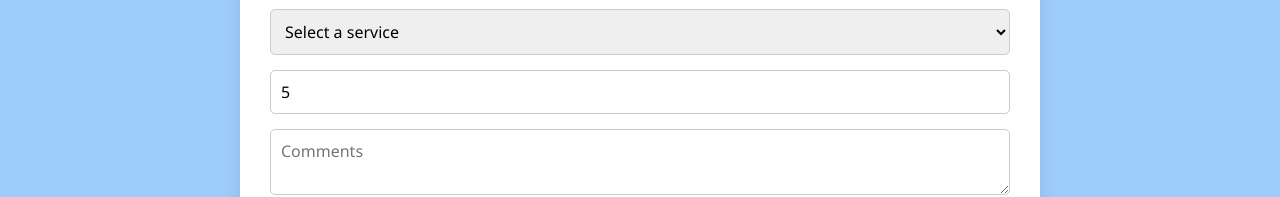
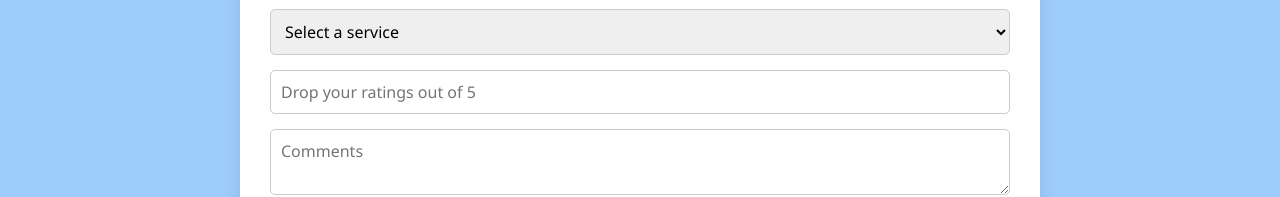
Before and after one commit to vignesh3002-cr/customer-feedback-frontend, a React (Vite) app: page / in a window 1280 px wide. Shown: the part 323-520 px from the top of the page. Built offline with nearby package versions, Linux system fonts and the light colour scheme.

Commit message:
Changes where made on input fields

```diff
--- a/src/App.jsx
+++ b/src/App.jsx
@@ -9,7 +9,7 @@ export default function App() {
     name: "",
     email: "",
     service: "",
-    rating: 5,
+    rating: "",
     comments: ""
   });
 
@@ -27,7 +27,7 @@ export default function App() {
     try {
       await axios.post(`${BACKEND_URL}/submit-feedback`, form);
       alert("Feedback submitted!");
-      setForm({ name: "", email: "", service: "", rating: 5, comments: "" });
+      setForm({ name: "", email: "", service: "", rating: "", comments: "" });
     } catch (err) {
       alert("Submission failed. Please try again.");
     }
@@ -65,7 +65,7 @@ export default function App() {
           <option>Digital Marketing</option>
           <option>Cybersecurity</option>
         </select>
-        <input type="number" name="rating" min="1" max="5" value={form.rating} onChange={handleChange} required />
+        <input type="number" name="rating" min="1" max="5" value={form.rating} placeholder="Drop your ratings out of 5" onChange={handleChange} required />
         <textarea name="comments" value={form.comments} onChange={handleChange} placeholder="Comments" />
         <button type="submit">Submit Feedback</button>
       </form>
```
